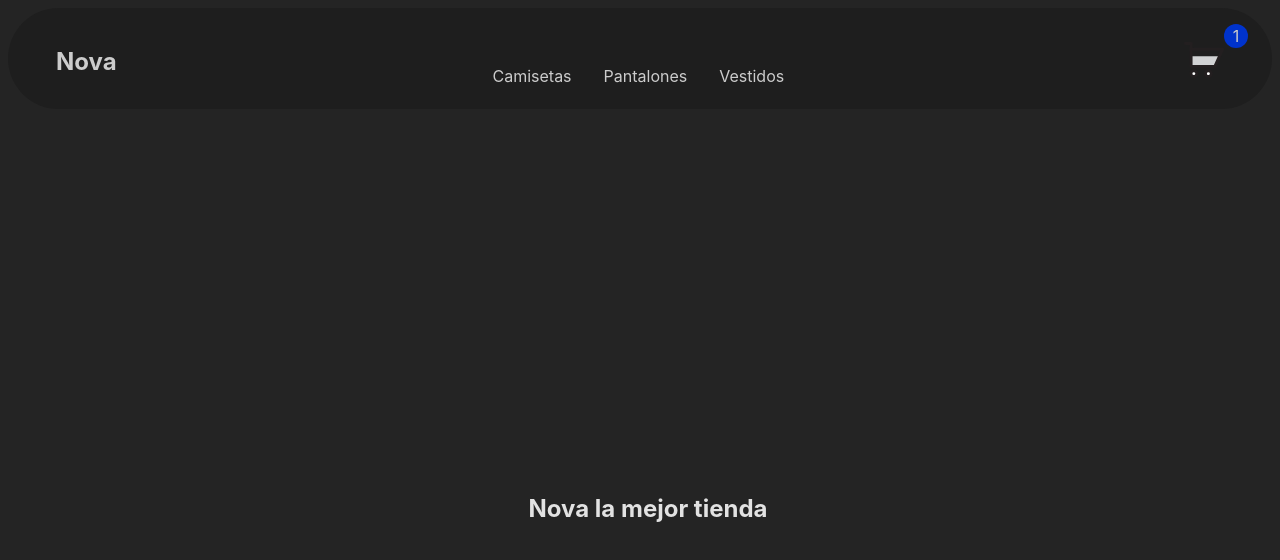
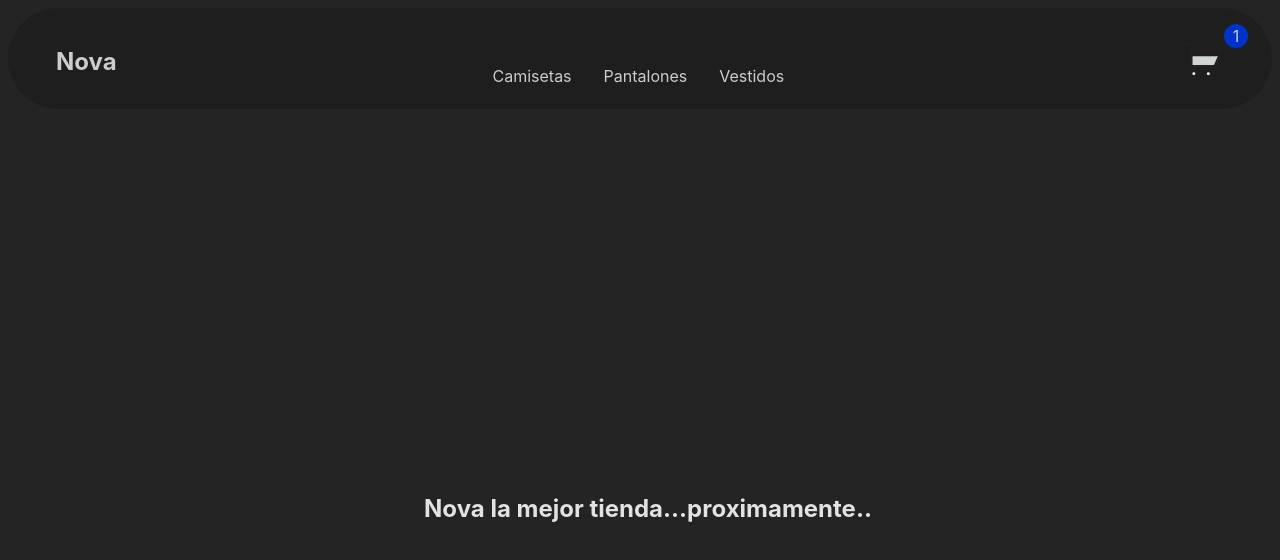
Before and after one commit to Eddye21/nova, a React (Vite) app: page / in a window 1280 px wide. Shown: the top 560 px of the page. Built offline with nearby package versions, Linux system fonts and the light colour scheme.

Commit message:
Add more text to principal conteiner

```diff
--- a/package.json
+++ b/package.json
@@ -6,7 +6,7 @@
   "homepage": "https://Eddye21.github.io/nova",
   "scripts": {
     "predeploy": "npm run build",
-    "deploy": "gh-pages -d build",
+    "deploy": "gh-pages -d dist",
     "dev": "vite",
     "build": "vite build",
     "lint": "eslint .",
--- a/src/App.jsx
+++ b/src/App.jsx
@@ -7,7 +7,7 @@ function App() {
   return (
     <>
       <NavBar/>
-      <ItemListConteiner text='Nova la mejor tienda' />
+      <ItemListConteiner text='Nova la mejor tienda...proximamente..' />
     </>
   )
 }
```
